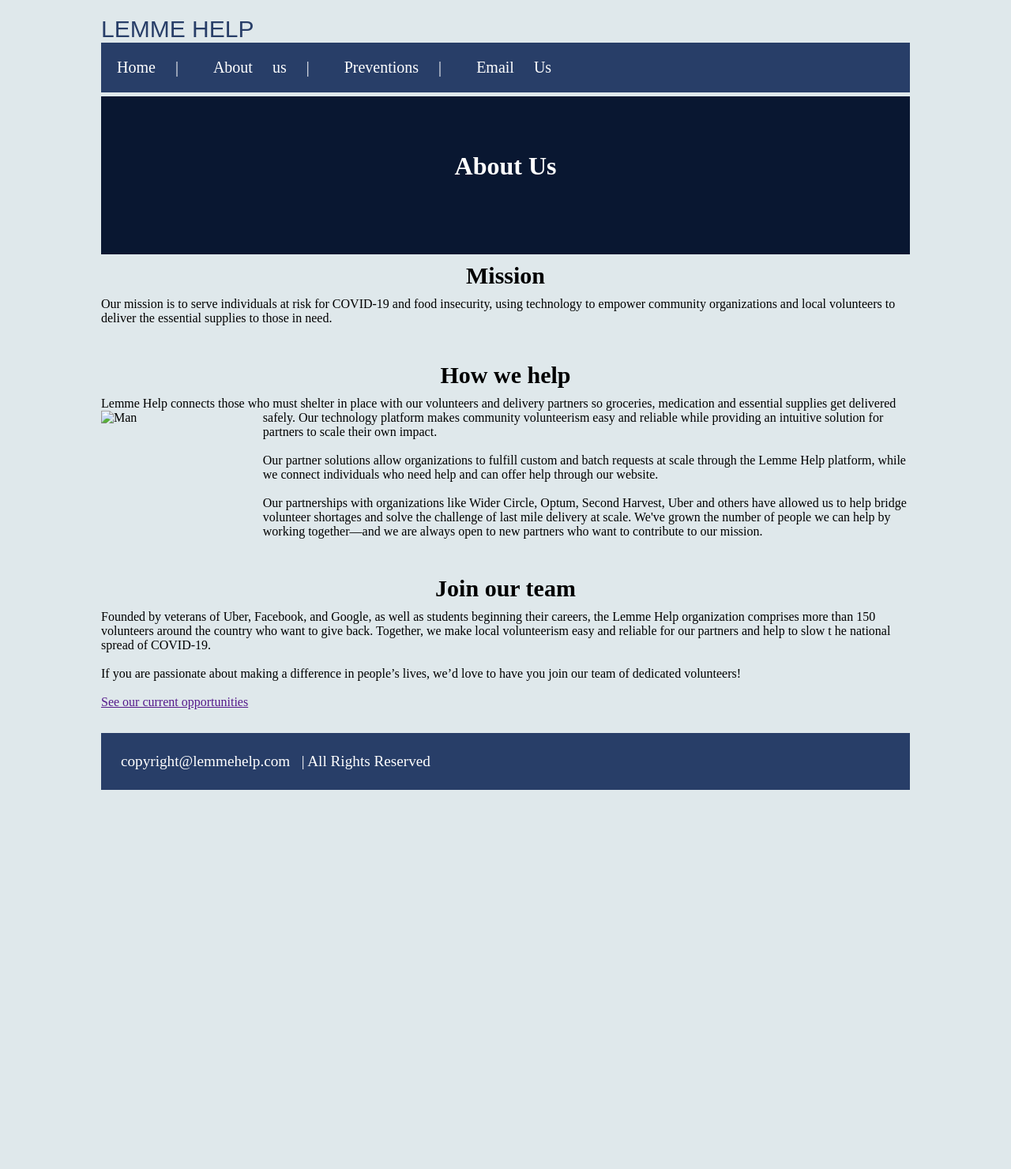
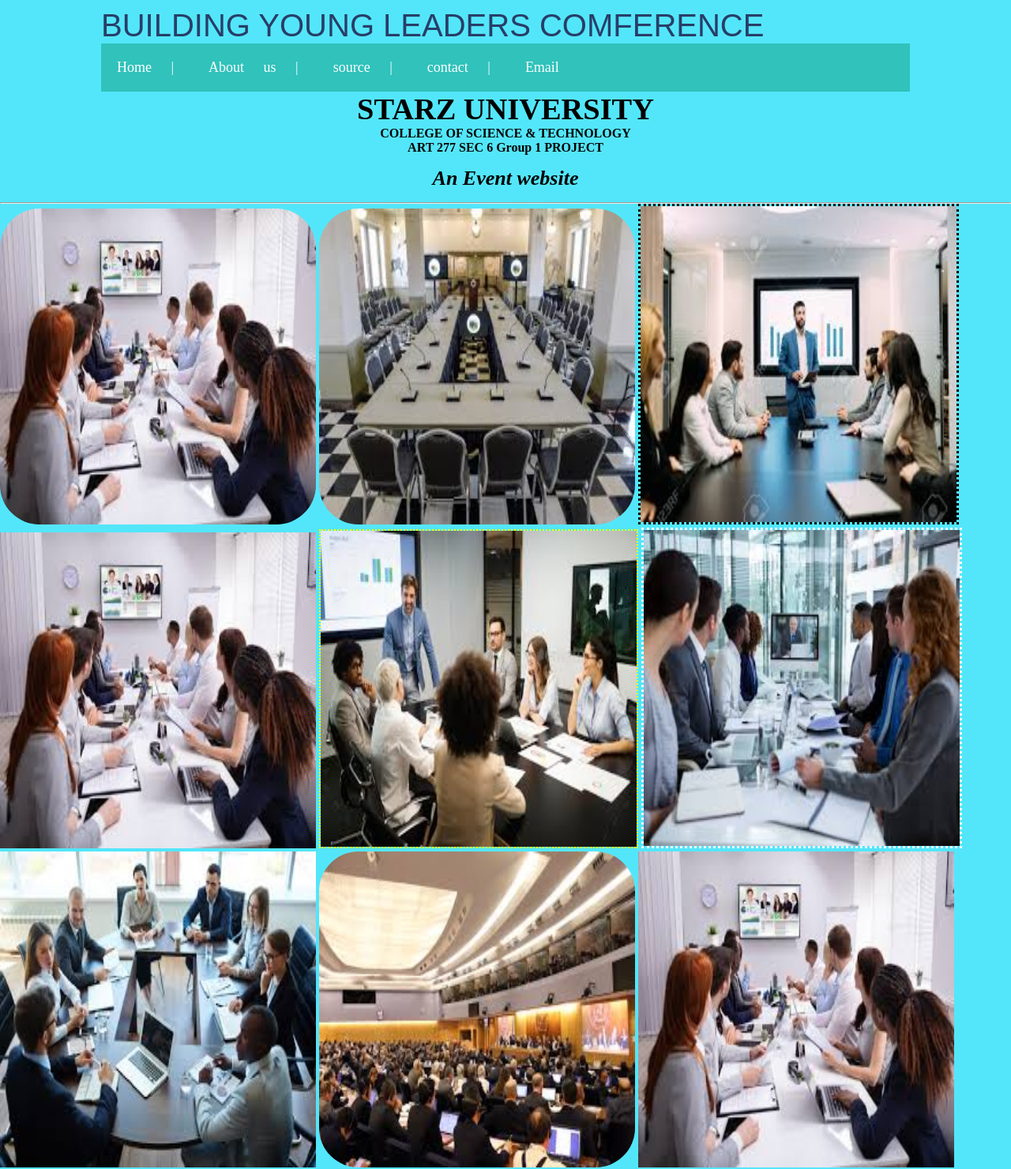
Before and after one commit to henrynjerbo/ART277sec6, a plain HTML site: page about.html in a window 1280 px wide. Shown: the top 1480 px of the page at 79% size. Before the commit the page ends 1000 px from the top, so only its background shows below. Drawn offline with Linux system fonts and the light colour scheme.

Commit message:
Group 1 project
Group project

```diff
--- a/about.html
+++ b/about.html
@@ -5,66 +5,132 @@
     <meta http-equiv="X-UA-Compatible" content="IE=edge">
     <meta name="viewport" content="width=device-width, initial-scale=1.0">
     <link rel="stylesheet" href="style.css" />
-    <title>Lemme Help - Home</title>
+    <title>Group 1 Project</title>
 </head>
-<body>
-      <div class="main">
-         <div class="header">
-            <h1>Lemme Help</h1>
-            <ul class="nav">
-                 <li><a href="Index.html">Home |</a></li>
-                 <li><a href="about.html">About us |</a></li>
-                 <li><a href="preventions.html">Preventions |</a></li>
-                 <li><a href="mailto:henrynjerbo@gmail.com">Email Us</a></li>
-           </ul>
-          <div class="pageTitle">
-              <h1>About Us</h1>
 
-         <h2>Mission</h2>
-         <p>
-            Our mission is to serve individuals at risk for COVID-19 and food insecurity, using technology to
-          empower community organizations and local volunteers to deliver the essential supplies to those in
-          need.
-        </p>
-           <br /><br />
+<style>
+    body {
+        background-color: rgb(83, 230, 250);
+    }
+</style>
+<div class="main">
+    <div class="header">
+        <h1>Building Young Leaders Comference</h1>
+        <ul class="nav">
+       <li><a href="index.html">Home |</a></li>
+       <li><a href="about.html">About us |</a></li>
+       <li><a href="Source.html">source |</a></li>
+       <li><a href="Contact.html">contact |</a></li>
+       <li><a href="milto:payeadolphus97@gmail.com">Email</a></li>
 
-         <h2>How we help </h2>
-         <p>
-         Lemme Help connects those who must shelter in place with our volunteers and delivery partners so
-          groceries, medication and essential supplies get delivered safely. Our technology platform makes
-          community volunteerism easy and reliable while providing an intuitive
-          <img src="Man.JPG" alt="Man"> solution for partners to scale their own impact.
-           <br /><br />
+        </ul>
 
-       Our partner solutions allow organizations to fulfill custom and batch
-          requests at scale through the Lemme Help platform, while we connect
-          individuals who need help and can offer help through our website. <br /><br />
 
-          Our partnerships with organizations like Wider Circle, Optum, Second
-          Harvest, Uber and others have allowed us to help bridge volunteer
-          shortages and solve the challenge of last mile delivery at scale. We've
-          grown the number of people we can help by working together—and we
-          are always open to new partners who want to contribute to our mission.
-        </p>
-           <br /><br />
+    </div>
+</div>
 
-         <h2> Join our team</h2>
-         <p>
-          Founded by veterans of Uber, Facebook, and Google, as well as students beginning their careers, the
-          Lemme Help organization comprises more than 150 volunteers around the country who want to give
-          back. Together, we make local volunteerism easy and reliable for our partners and help to slow t he
-          national spread of COVID-19. <br /><br />
 
-          If you are passionate about making a difference in people’s lives, we’d love to have you join our team of
-          dedicated volunteers! <br /><br />
+    <div class="content">
 
-          <a href=""> See our current opportunities </a>
-        </p>
-              </div>
+              <center><big><h1> STARZ UNIVERSITY</h1></big>
+                <strong><p>COLLEGE OF SCIENCE & TECHNOLOGY </p>
+                 <p>ART 277 SEC 6 Group 1 PROJECT</p></strong>
+                  <big><i><h2></font> An Event website</h2></i></big></center>
+                  <hr>
 
-         <div class="footer">
-             copyright@lemmehelp.com &nbsp; | All Rights Reserved
-         </div>
+
+    <img src="images (64).jpeg" alt="" width="400" height="400"
+style="
+width: 400px;
+height:400px;
+border-radius:50px;
+"
+/>
+<img src="images (57).jpeg" alt="images logo"
+style="
+width: 400px;
+height: 400px;
+border-radius: 50px;
+"
+
+/>
+
+<img src="images (58).jpeg" alt="images logo"
+style="
+width: 400px;
+height: 400px;
+border: 3px dotted "
+border-radius: 50px;
+"
+
+/>
+
+<img src="images (64).jpeg" alt="images logo"
+style="
+width: 400px;
+height: 400px;
+border: 5px;"
+border-radius: 50px;
+"
+
+/>
+
+<img src="images (60).jpeg" alt="images logo"
+style="
+width: 400px;
+height: 400px;
+border: 2px dotted yellow;"
+border-radius: 50px;
+"
+
+/>
+<img src="images (61).jpeg" alt="images logo"
+style="
+width: 400px;
+height: 400px;
+border: 3px dotted ghostwhite;"
+border-radius: 50px;
+"
+/>
+<img src="images (62).jpeg" alt="images logo"
+style="
+width: 400px;
+height: 400px;
+border: 0px dotted burlywood"
+border-radius: 50px;
+"
+/>
+<img src="images (63).jpeg" alt="images logo"
+style="
+width: 400px;
+height: 400px;
+border-radius: 50px;
+"
+/>
+<img src="images (64).jpeg" alt="images logo" width="400" height="400"  usemap="#shape"/>
+<map name="images">
+<area shape="rect" cords="herf" alt=""
+order="291,70,500,233"
+href="www.google.com" alt="coral"
+border-radius="5px"
+/>
+</map >
     </div>
+</div>
+<h3>ABOUT THE PROGRAM</h3>
+<p3>The primary goal of the Young Leaders Conference is to empower young people globally with leadership skills to engage in discussions that affect their specific regions and provide the necessary tools and means to identify and understand community issues around them.<br /><br />
+The Young Leaders Conference-North America will welcome young people between the age of 18-26 from North America who are motivated to expand their leadership knowledge and engage in important discussions that advance their region’s well-being.<br /><br />
+<a href="Source.html">Objectives of the Young Leaders Conference-North America:</a><br />
+Reach more young people in North America and equip them with leadership skills and increased awareness of social justice;
+Increase knowledge in identifying and understating social justice for the participating youth;
+Provide mentorship and financial support to develop community projects.
+Image
+The Young Leaders Conference
+Over a span of three days, the conference’s sessions will include: redefining leadership, personal leadership building, engaging with communities, and developing soft skills. The conference will focus on creating a safe environment where participants can engage in discussions about social justice and social entrepreneurship.<br /><br /></p3>
+<div class="footer">
+    Building Young Leaders Comference
+    <a href="Source.html">Source</a>
+</div>
+
 </body>
 </html>
--- a/style.css
+++ b/style.css
@@ -1,10 +1,10 @@
-/*  Main styles  */
+/*  Basic style */
 * {
     margin: 0;
     padding: 0;
 }
 body {
-    background-color: rgb(223, 232, 235);
+     background-image: none;
 }
 
 .main {
@@ -17,97 +17,91 @@ body {
 .header {
     width: 100%;
     height: auto;
-}
-
-.header >  h1 {
-    margin-top:  20px;
-   font-size: 30px;
-   font-family: Arial, Helvetica, sans-serif;
-   text-transform: uppercase;
-   font-weight: 300;
-  color: rgb(40, 62, 104);
 
 }
 
-.nav {
-  background-color: rgb(40, 62, 104);
-  width: 100%;
-  height: auto;
+.header > h1 {
+    margin-top: 10px;
+    font-size: 40px;
+    font-family: Arial, Helvetica, sans-serif;
+    text-transform: uppercase;
+    font-weight: 400;
+    color:rgb(40,62,104);
 }
 
- ul {
+.nav {
+    background-color: rgb(48, 194, 187);
+    width: 100%;
+    height: auto;
+}
+
+ul {
     list-style-type: none;
 }
 
-ul > li {
+
+
+ ul > li {
     display: inline-block;
     word-spacing: 20px;
-    font-size: 20px;
+    font-size: 18px;
     padding: 20px;
 }
 
-li >a {
-    text-decoration: none ;
+li > a {
+    text-decoration: none;
     color: #fff;
+
 }
 
 /* Banner Image */
-.Banner {
+.banner {
     width: 100%;
     height: 400px;
+}
+
+/* content style */
+h2 {
+    font-size: 26px;
+    margin: 15px 0;
 
 }
 
-/* Content style */
-h2 {
-    font-size: 30px;
-    margin:  10px 0;
+.content > p {
+    font-size: 1.2em;
+    line-height: 27px;
+
 }
 
-.content >p {
-    font-size:  1.2em;
-    line-height: 27px;
+.content > p > img {
+    width: 15%;
+    height: 170px;
+    float: right;
 }
-.content > p> img {
-width: 20%;
-height: 230px;
-float: right;
+
+.content > p2 > img {
+    width: 15%;
+    height: 170px;
+    float: right;
+
 }
 
 /* Footer style */
+
 .footer {
-    background-color: rgb(40, 62, 104);
+    background-color: rgb(48, 194, 187);
     margin-top: 30px;
-    padding: 25px;
-    font-size:1.2em;
-    color: white;
-}
-
-
-/* Page title */
-
-h2 {
-    font-size: 30px;
-    margin: 10px, 0 ;
+    padding: 35px;
+    font-size: 2.2em;
+    color: #fff;
     text-align: center;
 }
 
-.pageTitle> h1 {
-    background-color: rgb(9, 23, 49);
-    height: 60px;
-    padding: 70px;
+/* page Title */
+.pageTitle {
+    background-color: rgb(9,23,49);
+    height: 200px;
+    padding: 25px;
     color: #fff;
     text-align: center;
-    margin-top: 5px;
 }
-
-.pageTitle > p > {
-    font-size: 1.2em;
-    line-height: 27px;
-}
-
-.pageTitle > p > img {
-    width: 20%;
-    height: 200px;
-    float: left;
-}
```
Also changed, not shown: index.html (+54 -54 lines).
